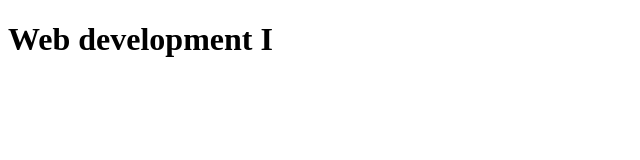
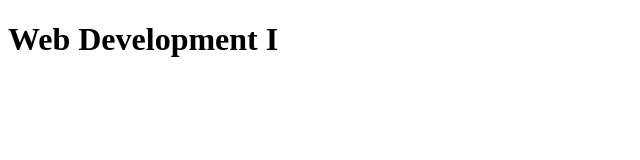
Before and after one commit to ruben711/webdevelopment, a plain HTML site: page index.html in a window 1280 px wide. Shown: the full height of the page, 0-640 px from the left. Drawn offline with Linux system fonts and the light colour scheme.

Commit message:
Eerste commit

```diff
--- a/index.html
+++ b/index.html
@@ -1,5 +1,5 @@
 <!DOCTYPE html>
 <body>
-    <h1>Web development I</h1>
+    <h1>Web Development I</h1>
 </body>
 </html>
```
